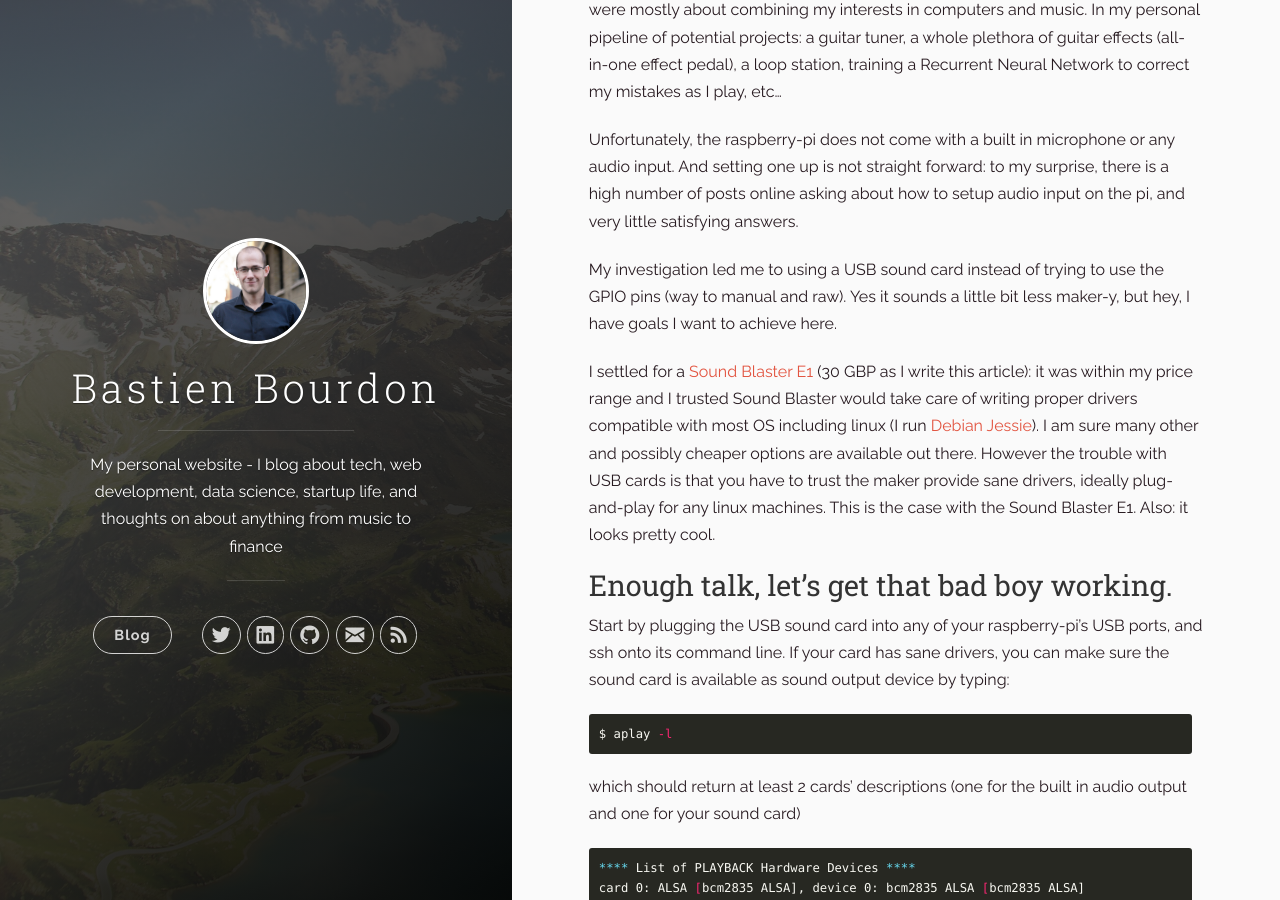
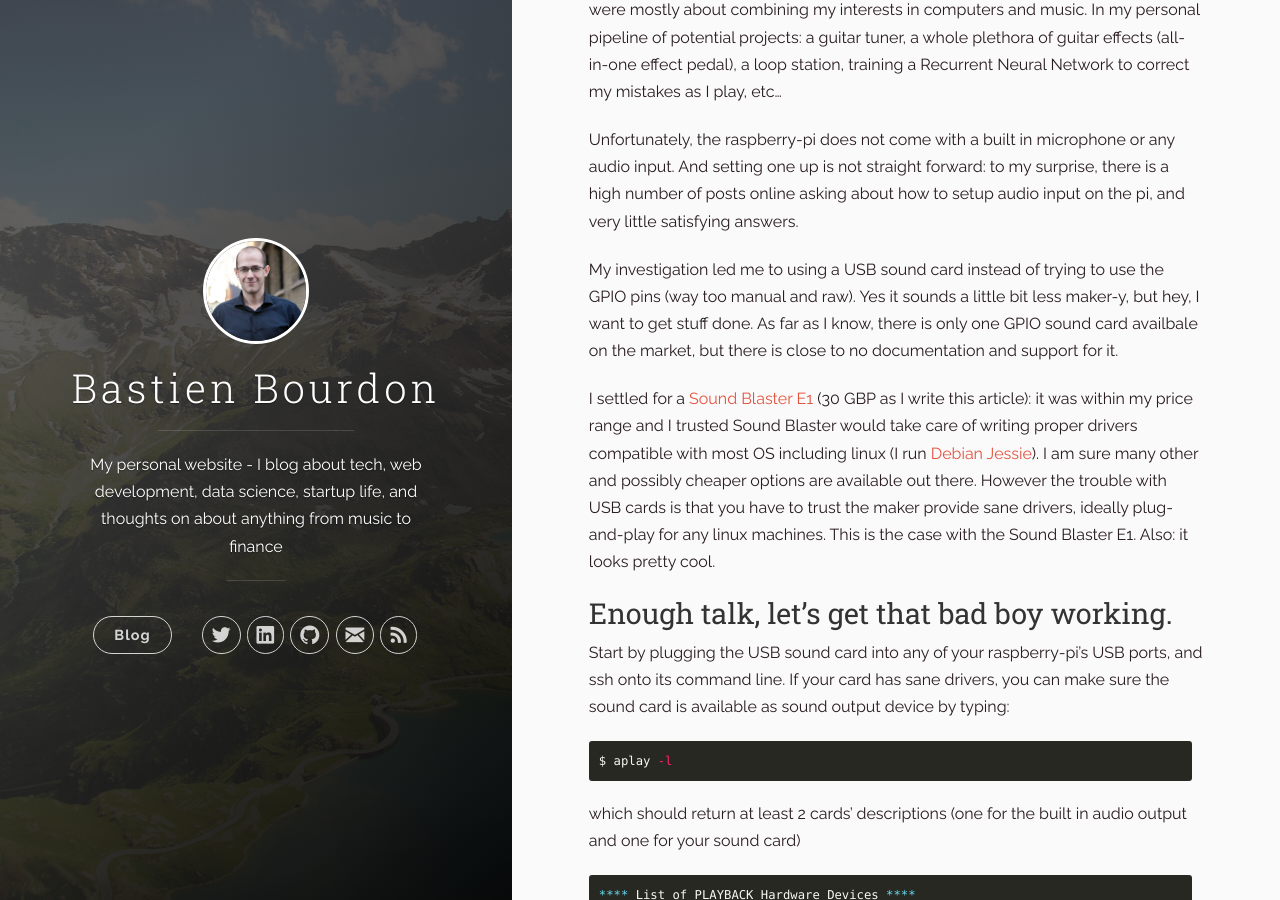
Before and after one commit to Bastien-Brd/Bastien-Brd.github.io, a Jekyll site: the page built from _posts/2016-09-16-raspberrypi-usb-sound.markdown, in a window 1280 px wide and 900 px high, scrolled down 356 px. Built offline with Jekyll 4.4.1, drawn with Linux system fonts in a browser that asks for light colours; nearby versions of some CDN libraries.

Commit message:
Fix typo in USB sound card post

```diff
--- a/_posts/2016-09-16-raspberrypi-usb-sound.markdown
+++ b/_posts/2016-09-16-raspberrypi-usb-sound.markdown
@@ -10,7 +10,7 @@ As a music fan and guitar playing aficionado, the first ideas that came to my mi
 
 Unfortunately, the raspberry-pi does not come with a built in microphone or any audio input. And setting one up is not straight forward: to my surprise, there is a high number of posts online asking about how to setup audio input on the pi, and very little satisfying answers.
 
-My investigation led me to using a USB sound card instead of trying to use the GPIO pins (way to manual and raw). Yes it sounds a little bit less maker-y, but hey, I have goals I want to achieve here.
+My investigation led me to using a USB sound card instead of trying to use the GPIO pins (way too manual and raw). Yes it sounds a little bit less maker-y, but hey, I want to get stuff done. As far as I know, there is only one GPIO sound card availbale on the market, but there is close to no documentation and support for it.
 
 I settled for a [Sound Blaster E1](https://www.amazon.co.uk/Creative-Blaster-Portable-Headphone-Amplifier/dp/B00JFRHLQK) (30 GBP as I write this article): it was within my price range and I trusted Sound Blaster would take care of writing proper drivers compatible with most OS including linux (I run [Debian Jessie](https://www.raspberrypi.org/downloads/raspbian/)). I am sure many other and possibly cheaper options are available out there. However the trouble with USB cards is that you have to trust the maker provide sane drivers, ideally plug-and-play for any linux machines. This is the case with the Sound Blaster E1. Also: it looks pretty cool.
 
```
